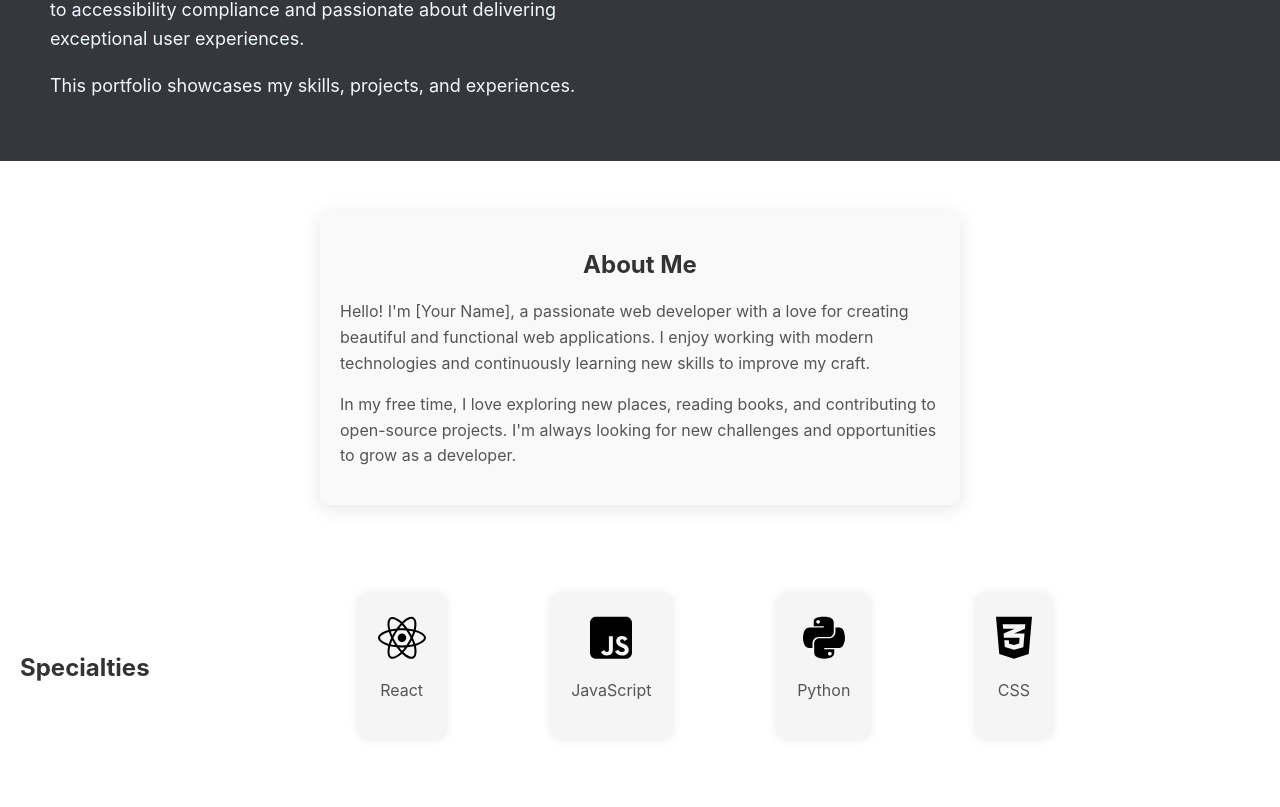
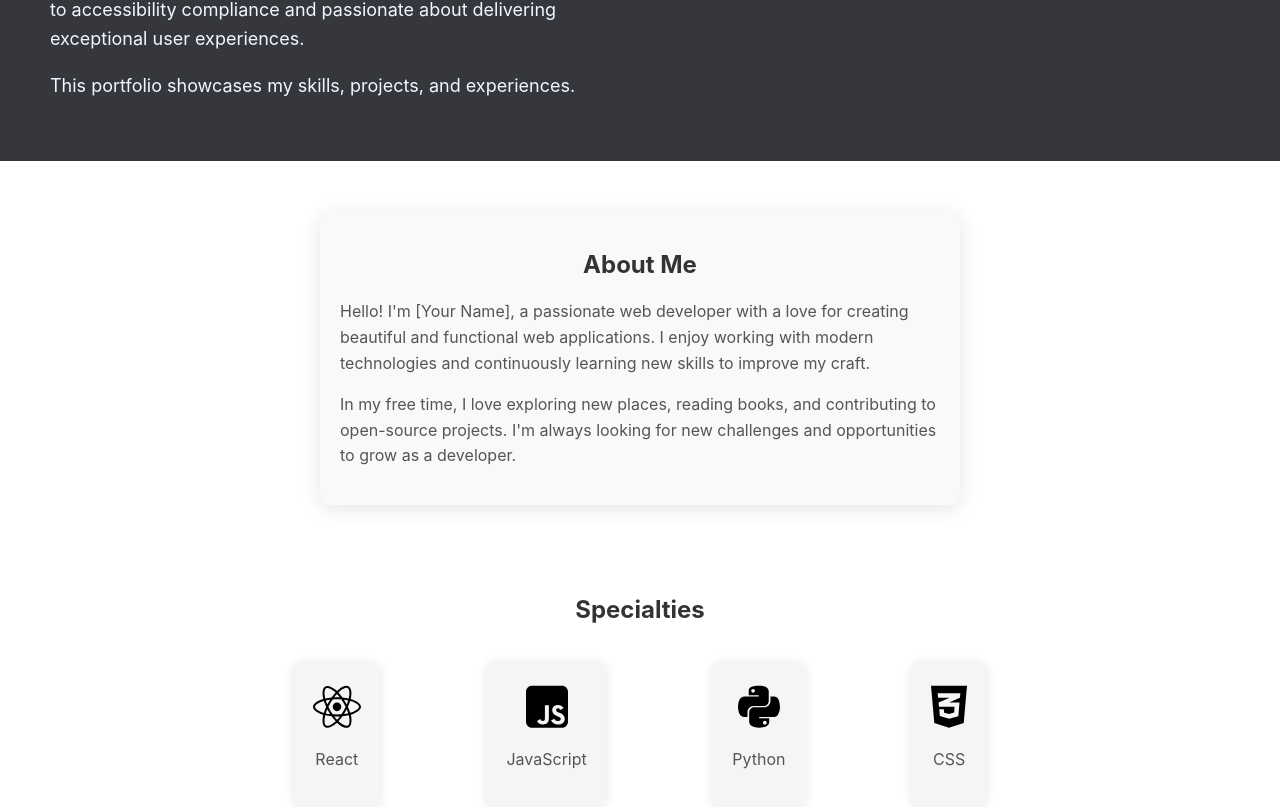
Before and after one commit to kanyi9/kanyi-portfolio, a React (Create React App) app in the folder kanyi-portfolio/: page / in a window 1280 px wide. Shown: the part 546-1353 px from the top of the page. Before the commit the page ends 1326 px from the top, so only its background shows below. Built offline with nearby package versions, Linux system fonts and the light colour scheme.

Commit message:
centers the specialities header

```diff
--- a/kanyi-portfolio/src/components/Specialities.css
+++ b/kanyi-portfolio/src/components/Specialities.css
@@ -1,36 +1,13 @@
-/* .specialties {
-    padding: 50px;
-    text-align: center;
-}
-
-.specialties h2 {
-    font-size: 36px;
-    margin-bottom: 20px;
-}
-
-.specialties-icons {
-    display: flex;
-    justify-content: space-between;
-}
-
-.specialty-icon {
-    flex: 1;
-    margin: 20px;
-}
-
-.specialty-icon p {
-    font-size: 18px;
-    margin-top: 10px;
-} */
-
 .specialties {
     display: flex;
-    flex-direction: row;
+    flex-direction: column;
     justify-content: center;
     align-items: center;
     padding: 20px;
 }
-
+.specialties h2 {
+    text-align: center;
+}
 .specialties-icons {
     display: flex;
     flex-wrap: wrap;
```
Also changed, not shown: kanyi-portfolio/src/components/Specialities.js (+0 -31 lines).
